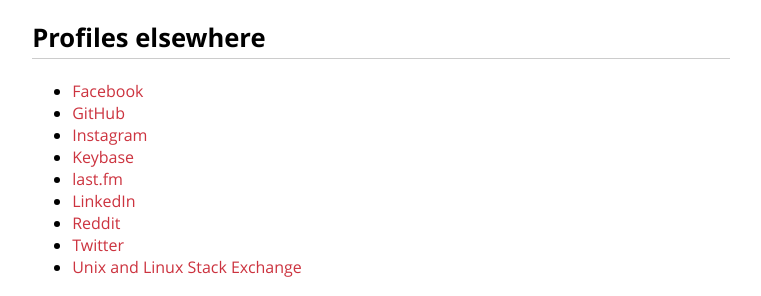
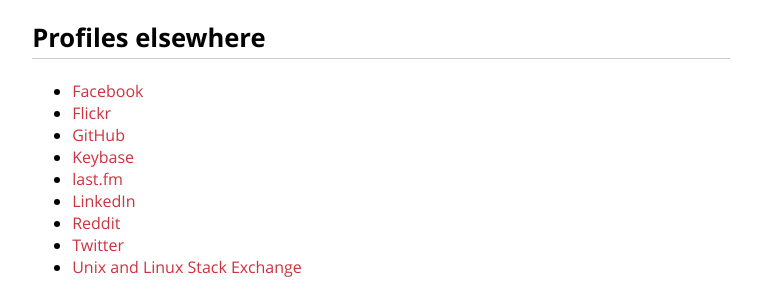
Before and after one commit to cdown/chrisdown.name, a Jekyll site: the page built from index.md, in a window 1280 px wide. Shown: the part 1566-1862 px from the top of the page, without its empty margins (259-1020 px from the left). Built offline with Jekyll 4.4.1, drawn with Linux system fonts in a browser that asks for light colours.

Commit message:
index: Update with sites I actually use

```diff
--- a/index.md
+++ b/index.md
@@ -91,8 +91,8 @@ list, I'm probably not actively developing or maintaining them.
 ## Profiles elsewhere
 
 - [Facebook][]
+- [Flickr](https://www.flickr.com/photos/chrisdown/albums/72157711447135721)
 - [GitHub][]
-- [Instagram](https://instagram.com/_u/chrisldown)
 - [Keybase](https://keybase.io/cdown)
 - [last.fm][]
 - [LinkedIn](https://www.linkedin.com/in/chrisldown)
```
